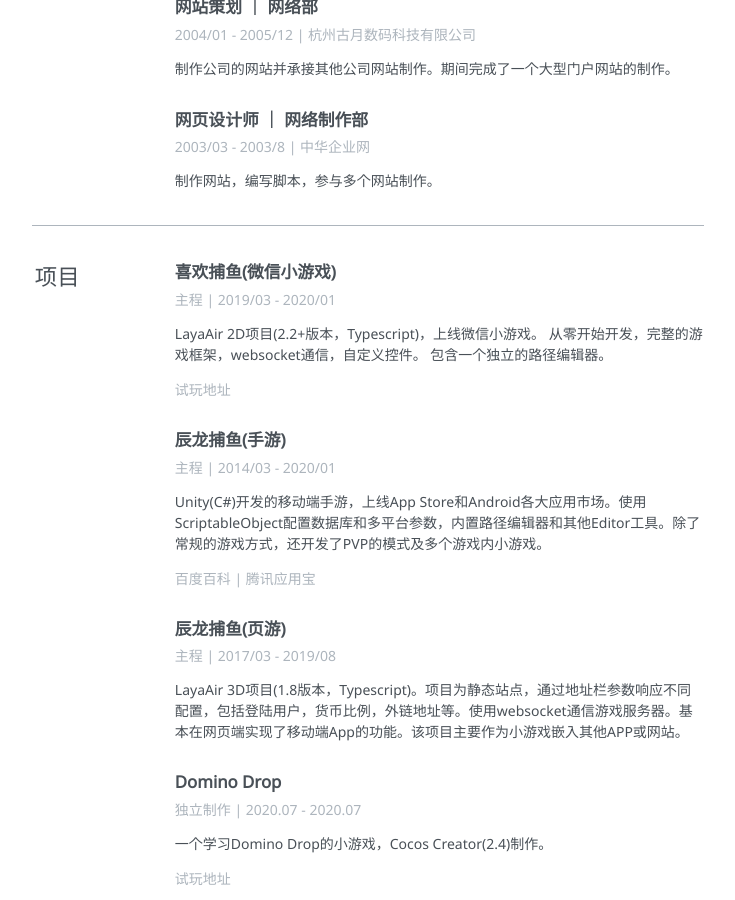
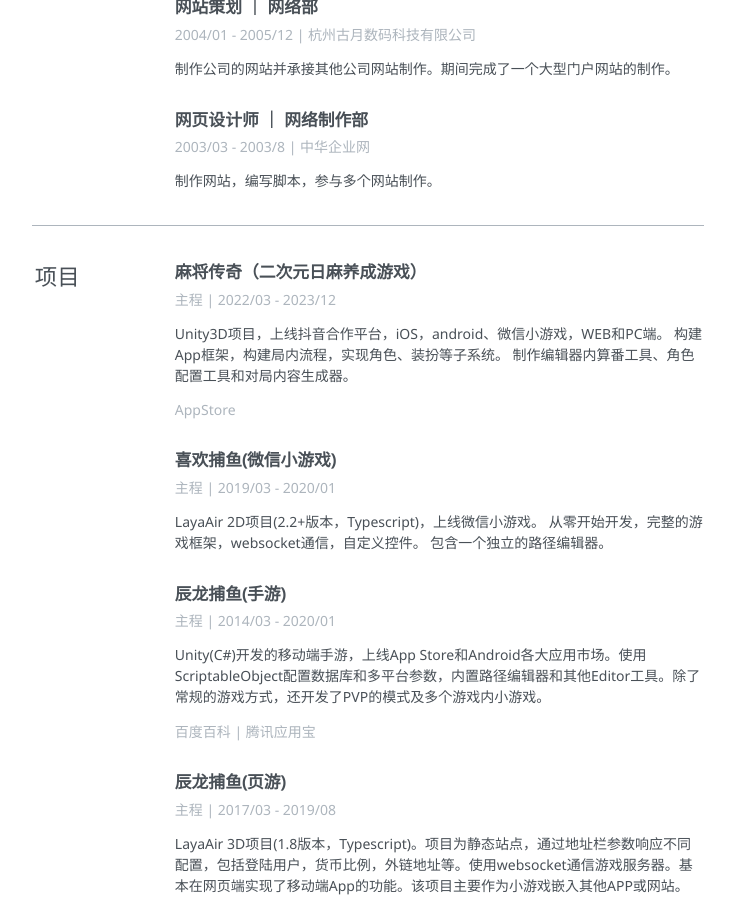
Before and after one commit to odierobin/Resume, a Jekyll site: the page built from index.markdown, in a window 1280 px wide and 900 px high, scrolled down 1252 px. Shown: the whole window, without its empty margins (272-1007 px from the left). Built offline with Jekyll 4.4.1, drawn with Linux system fonts in a browser that asks for light colours.

Commit message:
Update resume_zhcn.yml

```diff
--- a/_data/resume_zhcn.yml
+++ b/_data/resume_zhcn.yml
@@ -55,6 +55,16 @@ experience:
     company: "中华企业网"
     description: "制作网站，编写脚本，参与多个网站制作。"
 projects:
+  - name: "麻将传奇（二次元日麻养成游戏）"
+    description: >
+      Unity3D项目，上线抖音合作平台，iOS，android、微信小游戏，WEB和PC端。
+      构建App框架，构建局内流程，实现角色、装扮等子系统。
+      制作编辑器内算番工具、角色配置工具和对局内容生成器。
+    duration: "2022/03 - 2023/12"
+    contribution: 主程
+    addon:
+      - text: "AppStore"
+        link: "https://apps.apple.com/cn/app/%E9%BA%BB%E5%B0%86%E4%BC%A0%E5%A5%87-%E5%A5%BD%E7%8E%A9%E7%9A%84%E7%AB%8B%E7%9B%B4%E9%BA%BB%E5%B0%86/id6443441105"
   - name: "喜欢捕鱼(微信小游戏)"
     description: >
       LayaAir 2D项目(2.2+版本，Typescript)，上线微信小游戏。
@@ -62,9 +72,9 @@ projects:
       包含一个独立的路径编辑器。
     duration: "2019/03 - 2020/01"
     contribution: 主程
-    addon:
-      - text: "试玩地址"
-        link: "https://client.ifishbox.com/"
+    # addon:
+    #  - text: "试玩地址"
+    #    link: "https://client.ifishbox.com/"
   - name: "辰龙捕鱼(手游)"
     description: "Unity(C#)开发的移动端手游，上线App Store和Android各大应用市场。使用ScriptableObject配置数据库和多平台参数，内置路径编辑器和其他Editor工具。除了常规的游戏方式，还开发了PVP的模式及多个游戏内小游戏。"
     duration: "2014/03 - 2020/01"
```
